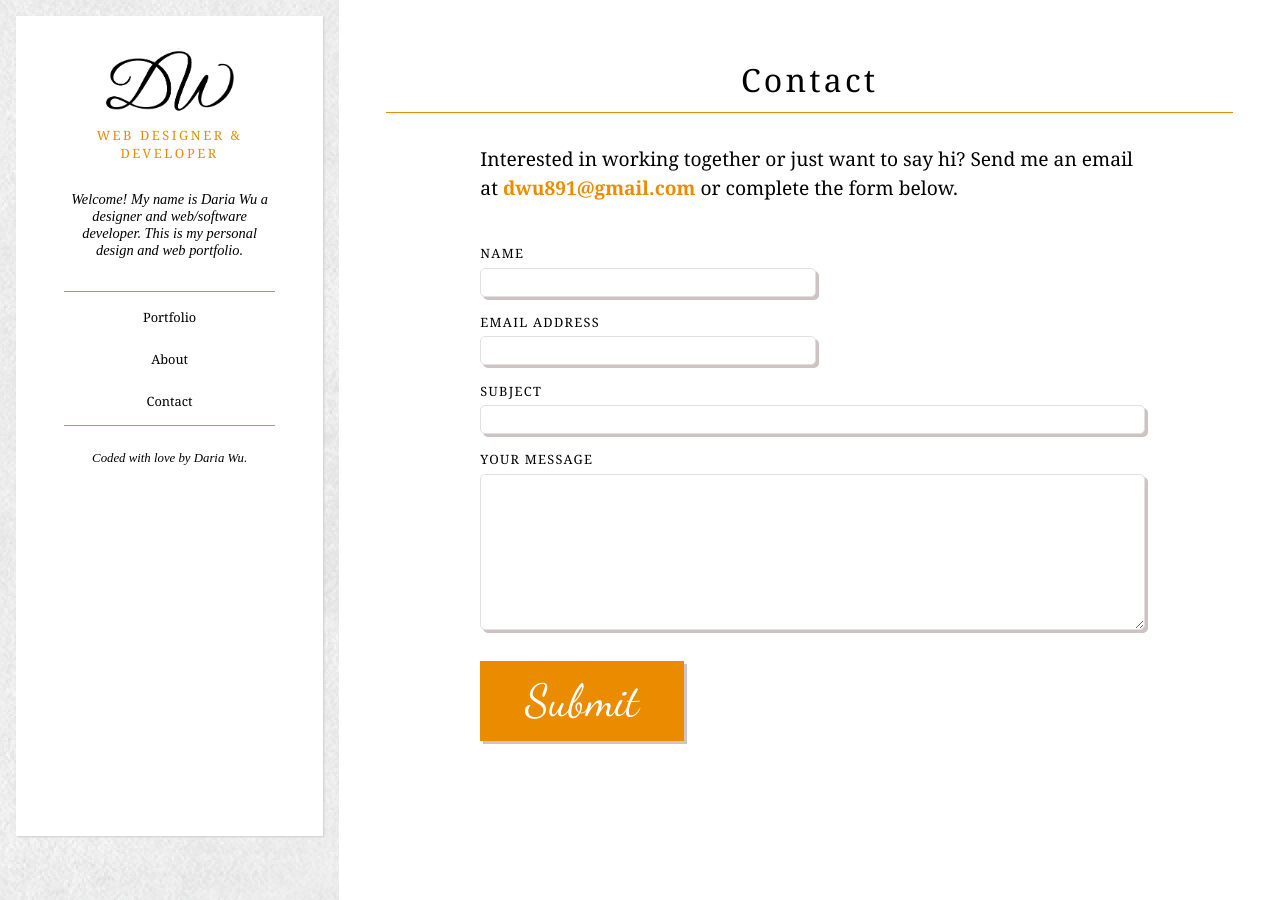
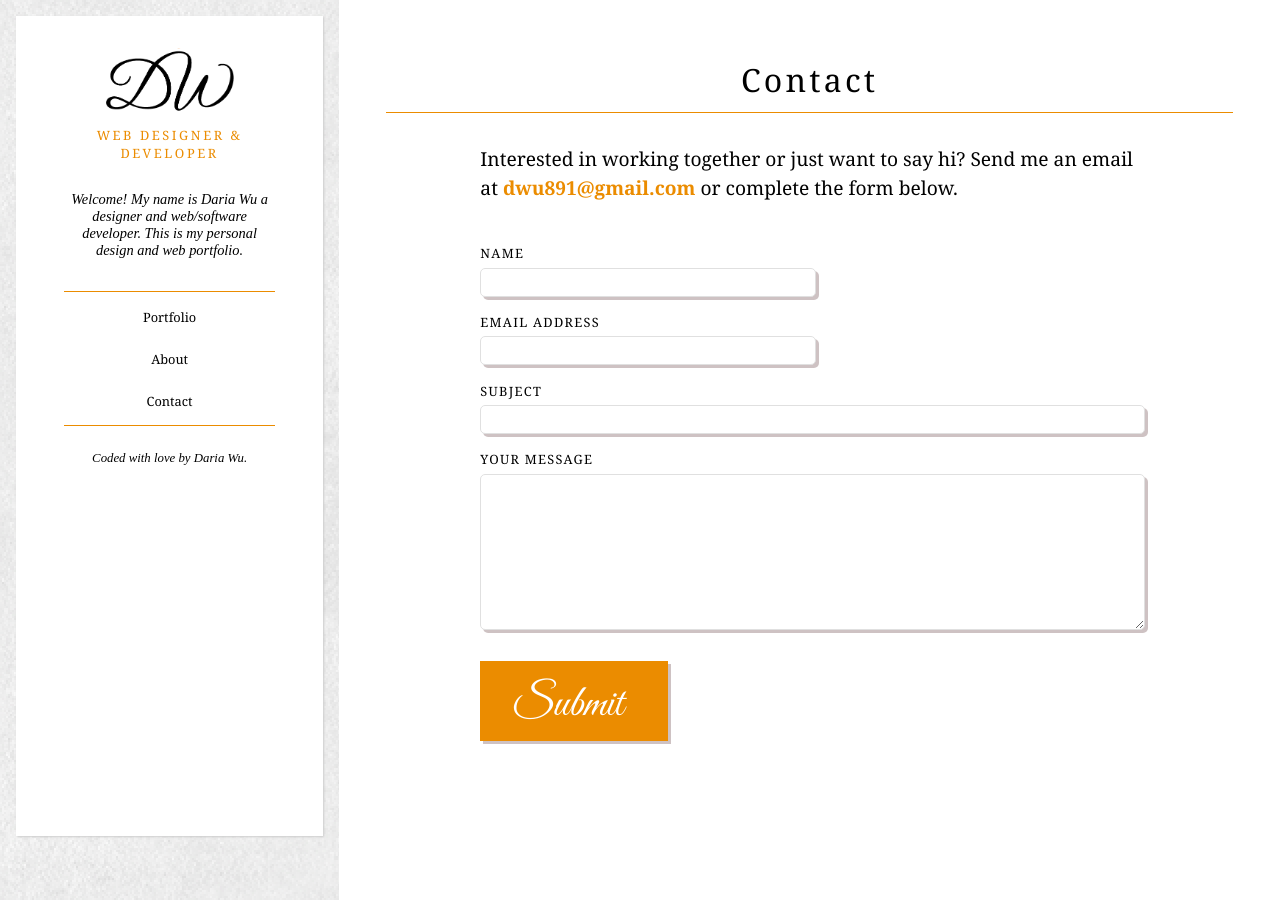
Before and after one commit to dwu891/dwu891.github.io, a Jekyll site: the page built from contact.html, in a window 1280 px wide. Built offline with Jekyll 4.4.1, drawn with Linux system fonts in a browser that asks for light colours; nearby versions of some CDN libraries.

Commit message:
Removed unused font references and styles; Changed font of submit button to match overall style

```diff
--- a/_includes/head.html
+++ b/_includes/head.html
@@ -3,7 +3,6 @@
     <link rel="icon" type="image/png" href="favicon.png" />
     <link rel="stylesheet" type="text/css" href="/css/main.css">
     <link rel="stylesheet" type="text/css" href="/css/animate.min.css">
-    <link href="https://fonts.googleapis.com/css?family=Oswald" rel="stylesheet">
 
     <script>
       (function(i,s,o,g,r,a,m){i['GoogleAnalyticsObject']=r;i[r]=i[r]||function(){
--- a/_includes/main-head.html
+++ b/_includes/main-head.html
@@ -3,7 +3,6 @@
 <link rel="icon" type="image/png" href="favicon.png" />
 <link rel="stylesheet" type="text/css" href="/css/main.css">
 <link rel="stylesheet" type="text/css" href="/css/animate.min.css">
-<link href="https://fonts.googleapis.com/css?family=Oswald" rel="stylesheet">
 
 <script>
   (function(i,s,o,g,r,a,m){i['GoogleAnalyticsObject']=r;i[r]=i[r]||function(){
--- a/contact.html
+++ b/contact.html
@@ -8,7 +8,7 @@ title: Contact
 <head>
 
     {% include main-head.html %}
-    <link href="https://fonts.googleapis.com/css?family=Dancing+Script" rel="stylesheet">
+    <link href="https://fonts.googleapis.com/css?family=Great+Vibes" rel="stylesheet">
 
 </head>
 
--- a/css/main.scss
+++ b/css/main.scss
@@ -126,17 +126,6 @@ body {
         background-size: cover;
         &:hover {
             background-position: 0 2px;
-        }
-    }
-    h1 {
-        font: bold 3em/100% Oswald, Arial, sans-serif;
-        letter-spacing: 0.1em;
-        margin: 0;
-        .first-name {
-            color: $palette-color-1;
-        }
-        .last-name {
-            font-weight: 300;
         }
     }
     small {
@@ -304,12 +293,6 @@ body {
         text-align: center;
         border-bottom: 1px solid $palette-color-1;
         letter-spacing: 0.1em
-    }
-    h2 {
-        font: bold 0.8em/100% Oswald, Arial, sans-serif;
-        text-transform: uppercase;
-        width: 70%;
-        letter-spacing: 0.2em;
     }
     p {
         font: 1.2em/1.5em Georgia, serif;
@@ -679,12 +662,12 @@ body {
     }
     #submit {
         height: 80px;
-        padding: 0 1em;
+        padding: 0.2em 1em 0 0.7em;
         border: 0;
         border-radius: 0;
         background: $palette-color-1;
         color: #fff;
-        font: 300 3.5em/100% 'Dancing Script', cursive;
+        font: 300 3.5em/100% 'Great Vibes', cursive;
         cursor: pointer;
         -webkit-appearance: none;
         -moz-appearance: none;
```
